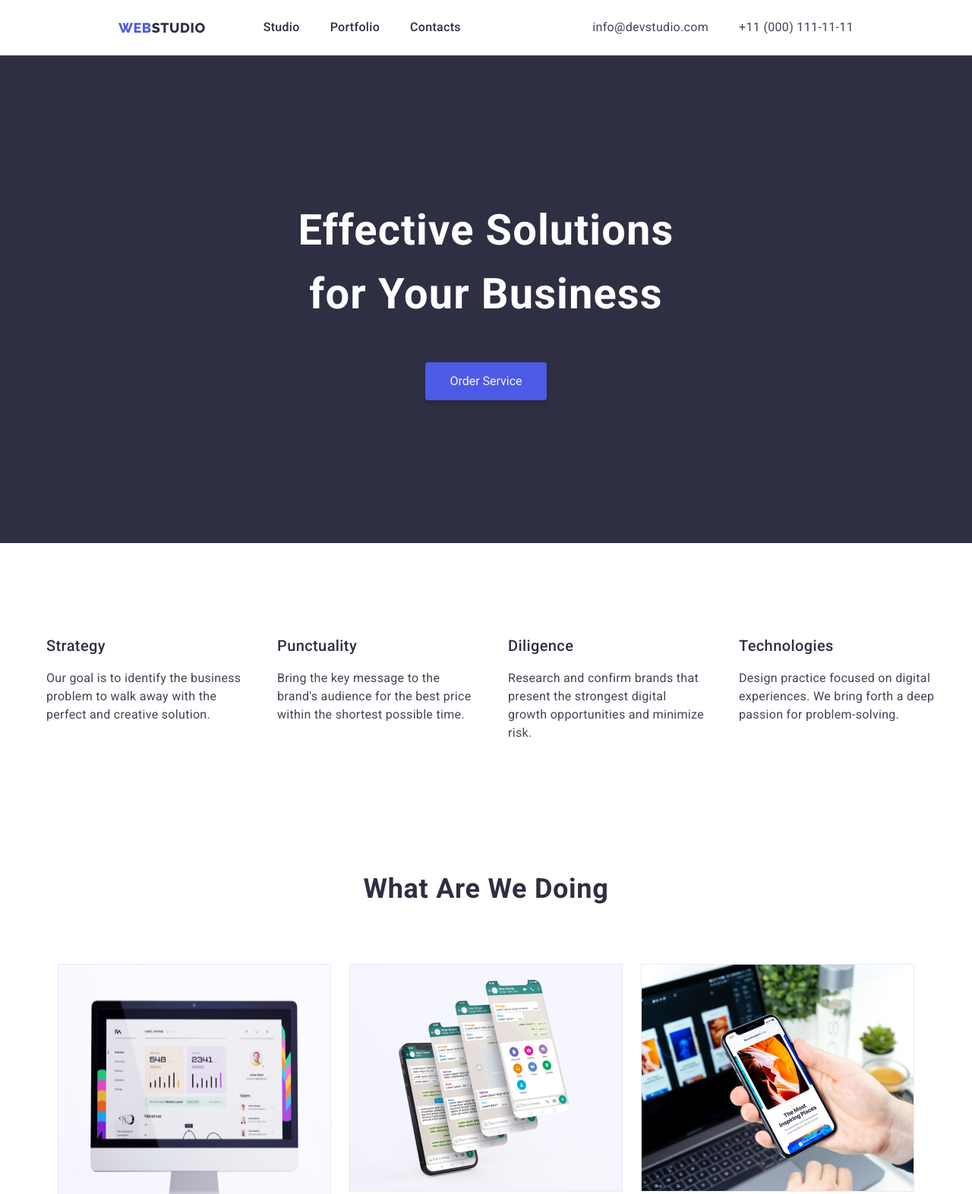
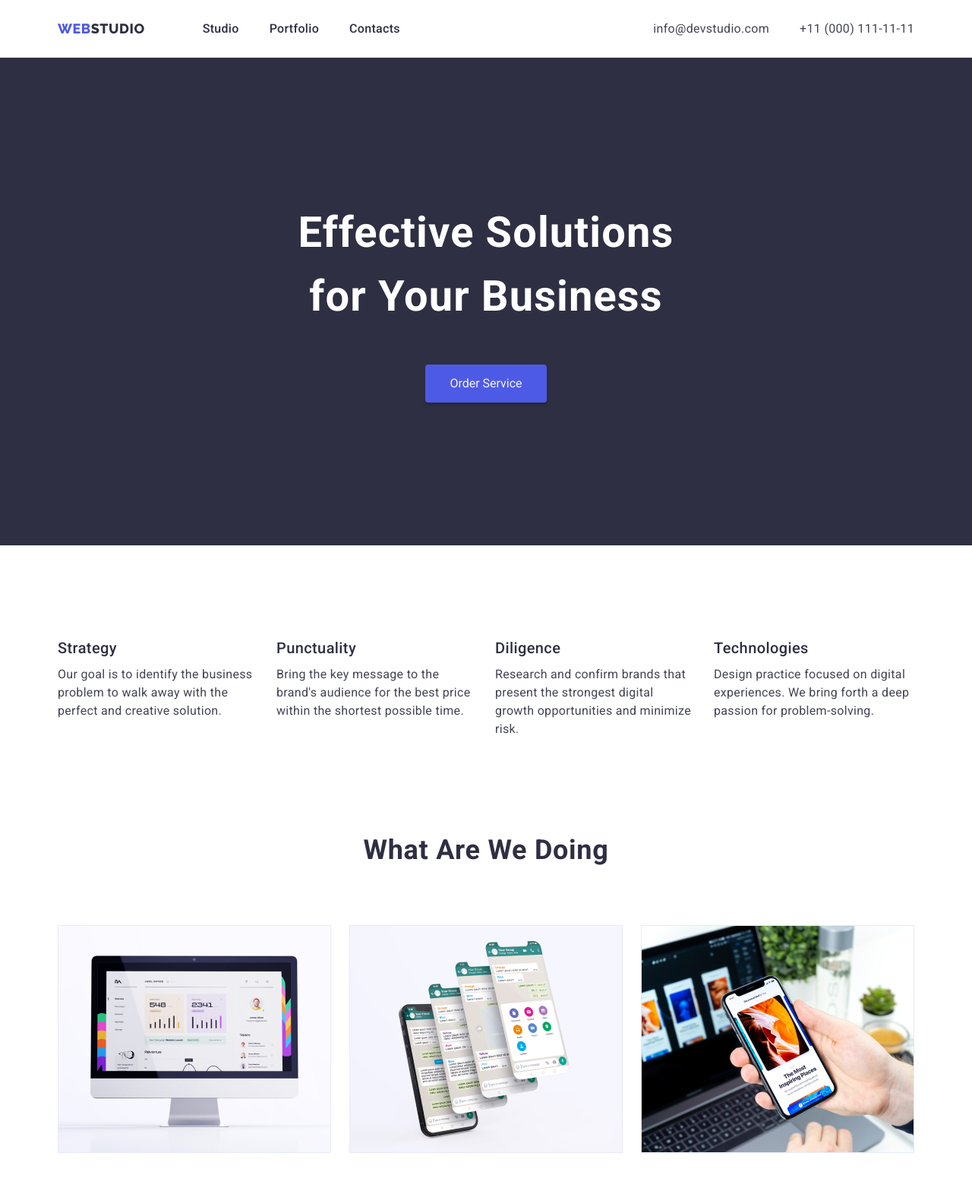
Before and after one commit to Babur1992/goit-markup-hw-03, a plain HTML site: page index.html in a window 1280 px wide. Shown: the top 1572 px of the page at 76% size. Drawn offline with nearby package versions, Linux system fonts and the light colour scheme.

Commit message:
моя дз 3

```diff
--- a/css/portfolio.css
+++ b/css/portfolio.css
@@ -8,8 +8,32 @@
    --logo-d:#2E2F42;
    --cont: #434455;
    --body:#ffffff;
+}
+
+a{
+text-decoration: none;
+}
+
+body{
+    font-family: 'Roboto',sans-serif;
+    font-size: 16px;
+    background-color: var(--body)
+    color: var(var(--logo-d))
+}
+
+.header{
+    padding-top: 24px;
+    padding-bottom: 24px;
+}
+
+.header-container{
+    display: flex;
+    align-items: center;
 
 }
+
+
+
 
 .menu-list{
     margin-left: 76px;
@@ -24,26 +48,6 @@
     list-style-type:none;
     display: flex;
     gap: 40px;
-}
-
-.header{
-    padding-top: 24px;
-    padding-bottom: 24px;
-}
-
-body{
-    font-family: 'Roboto',sans-serif;
-    font-size: 16px;
-    background-color: var(--body)
-    color: var(var(--logo-d))
-}
-.header-contaiber{
-    display: flex;
-    align-items: center;
-}
-
-a{
-text-decoration: none;
 }
 .nav{
     display: flex;
--- a/css/style.css
+++ b/css/style.css
@@ -10,17 +10,15 @@
   --bcr-clr: #ffffff;
   --txt-fot: #e7e9fc;
   --hov: #404bbf;
+  --bck-img: #F4F4FD;
 }
 
 a {
   text-decoration: none;
 }
 
-.menu-list.item:last-child{
-  margin: right 0;
-}
+.body {
 
-.body {
   font-family: "Roboto", sans-serif;
   font-size: 16px;
   background-color: var(--bcr-clr);
@@ -29,33 +27,36 @@ a {
 }
 
 .header{
+  border-bottom: 1px solid #E7E9FC;
 
-  border-bottom: 1px solid #E7E9FC;
+}
+.header-container{
   display: flex;
   align-items: center;
 }
+.container{
+    max-width: 1158px;
+    padding-left: 15px;
+    padding-right: 15px;
+    margin: 0 auto;
+}
+.nav{
 
-.header-container container{
-  width: 1158px;
-  padding-left: 15px;
-  padding-right: 15px;
-  margin: 0 auto;
-   display: flex;
-  align-items: center;
-  box-sizing: inherit ;
-
-}
-
-.nav{
   display: flex;
   align-items: center;
   margin-right:auto
-
+}
+.menu-contacts{
+  display: flex;
+  align-items: center;
+  list-style-type: none;
+  gap: 40px;
 }
 
 /* Logo */
 .logo {
-  margin-left: 156px;
+  padding-top: 24px;
+  padding-bottom: 24px;
   font-family: "Raleway";
   font-style: normal;
   font-weight: 800;
@@ -64,7 +65,7 @@ a {
   letter-spacing: 0.03em;
   text-transform: uppercase;
   color: var(--logo);
-  margin-right: 76px;
+
 }
 
 /* Logo Dark */
@@ -84,16 +85,16 @@ a {
 
 }
 .menu-list{
+margin-left: 76px;
 list-style-type: none;
 display: flex;
 gap: 40px;
 box-sizing: inherit;
-margin-right: 156px;
+
 }
 
 /* Contacts */
 .contacts-link {
-  display: block;
   padding-top: 24px;
   padding-bottom: 24px;
   font-style: normal;
@@ -106,12 +107,17 @@ margin-right: 156px;
 
 /* Hero */
 .hero {
+
   background-color: var(--bgr);
   padding: 188px 0;
   text-align: center;
-
 }
 
+.container{
+  width: 1158px;
+  margin: 0 auto;
+  padding: 0 15px;
+}
 /* Button */
 .btn {
   background: var(--background);
@@ -120,7 +126,6 @@ margin-right: 156px;
   box-shadow: 0px 4px 4px rgba(0, 0, 0, 0.15);
   border-radius: 4px;
   border: none;
-
 }
 
 
@@ -156,19 +161,15 @@ margin-right: 156px;
 
 }
 
-.menu-list list{
+
+.menu-function{
   list-style-type: none;
   display: flex;
   flex-wrap: wrap;
   gap: 24px;
-
 }
-
 .function-group{
-  max-width: 1158px;
   padding-top: 120px;
-  padding-bottom: 0px;
-  margin: 0 auto;
 
 }
 
@@ -190,10 +191,10 @@ margin-right: 156px;
   line-height: 1.5;
   letter-spacing: 0.02em;
   color: var(--text);
-  display: flex;
-  justify-content: center;
+  margin: 0;
   width: 264px;
-  flex-basis: calc((100% - (30px * 3)) / 4);
+
+
 }
 
 /*  We doing */
@@ -203,26 +204,28 @@ margin-right: 156px;
   letter-spacing: 0.02em;
   text-transform: capitalize;
   color: var(--bgr);
-  display: flex;
+  text-align: center;
   justify-content: center;
-  margin-left: auto;
-  margin-right: auto;
+  margin-top: 0;
   margin-bottom: 72px;
 
 }
 .we-doing{
-    max-width: 1158px;
-    padding-left: 15px;
-    padding-right: 15px;
-    margin: 0 auto;
+
     padding-top: 120px;
     padding-bottom: 120px;
 }
+.img{
+  display: block;
+  max-width: 100%;
+  height: auto;
+}
 
 .group-img{
-
+  background-color:var(--bck-img);
   padding-top: 120px;
   padding-bottom: 120px;
+
 }
 .card-set{
   display: flex;
@@ -258,23 +261,24 @@ margin-right: 156px;
 }
 /* footer-text */
 .footer-text {
-  margin-top: 16px;
-  margin-left: 156px;
+  /* margin-bottom: 138px;
+  margin-right: 156px; */
+  display: block;
   width: 264px;
   line-height: 1.5;
   letter-spacing: 0.02em;
   color: var(--txt-fot);
+
 }
 
 .footer {
-
     background: var(--bgr);
     padding-top: 100px;
     padding-bottom: 100px
 }
 
 .logo-footer{
-  box-sizing: inherit;
+
 }
 .nav-link:hover,
 .nav-link:focus {
--- a/index.html
+++ b/index.html
@@ -17,8 +17,8 @@
   </head>
   <body class="body">
     <!-- Header section -->
-    <div class="header-container container">
     <header class="header">
+      <div class="header-container container">
       <nav class="nav">
         <a class= "logo" href="./index.html">WEB<span class="logo-dark">STUDIO</span></a>
         <ul class="menu-list">
@@ -28,7 +28,7 @@
         </ul>
       </nav>
       <address class="adress">
-               <ul class="menu-list">
+               <ul class="menu-contacts">
                     <li><a class="contacts-link" href="malito:info@devstudio.com">info@devstudio.com</a></li>
                     <li><a class="contacts-link" href="tel:+11(000)111-11-11">+11 (000) 111-11-11</a></li>
                </ul>
@@ -49,7 +49,7 @@
       <section class="function-group">
         <div class="container">
           <h2 hidden>Function</h2>
-          <ul class="menu-list list">
+          <ul class="menu-function">
             <li class="item">
               <h3 class="sub-title">Strategy</h3>
               <p class="section-text">
@@ -84,16 +84,14 @@
       <!-- Section Doing -->
       <section class="we-doing">
         <div class="container">
-          <div class="text-container">
             <h2 class="section-title">What are we doing</h2>
-          </div>
           <ul class="card-set">
             <li class="doiing-img">
                 <img
                   src="./images/img1.jpg"
                   alt="monitor"
                   width="360"
-                  height="360"
+                  height="300"
                 />
             </li>
             <li class="doiing-img">
@@ -170,7 +168,7 @@
     <!-- Footer -->
     <footer class="footer">
       <div class="container">
-        <div class="logo-footer"><a class="logo" href="./index.html">Web<span class="logo-light">Studio</span></a></div>
+        <a class="logo" href="./index.html">Web<span class="logo-light">Studio</span></a>
         <p class="footer-text">
           Increase the flow of customers and
           sales for your business with digital
```
